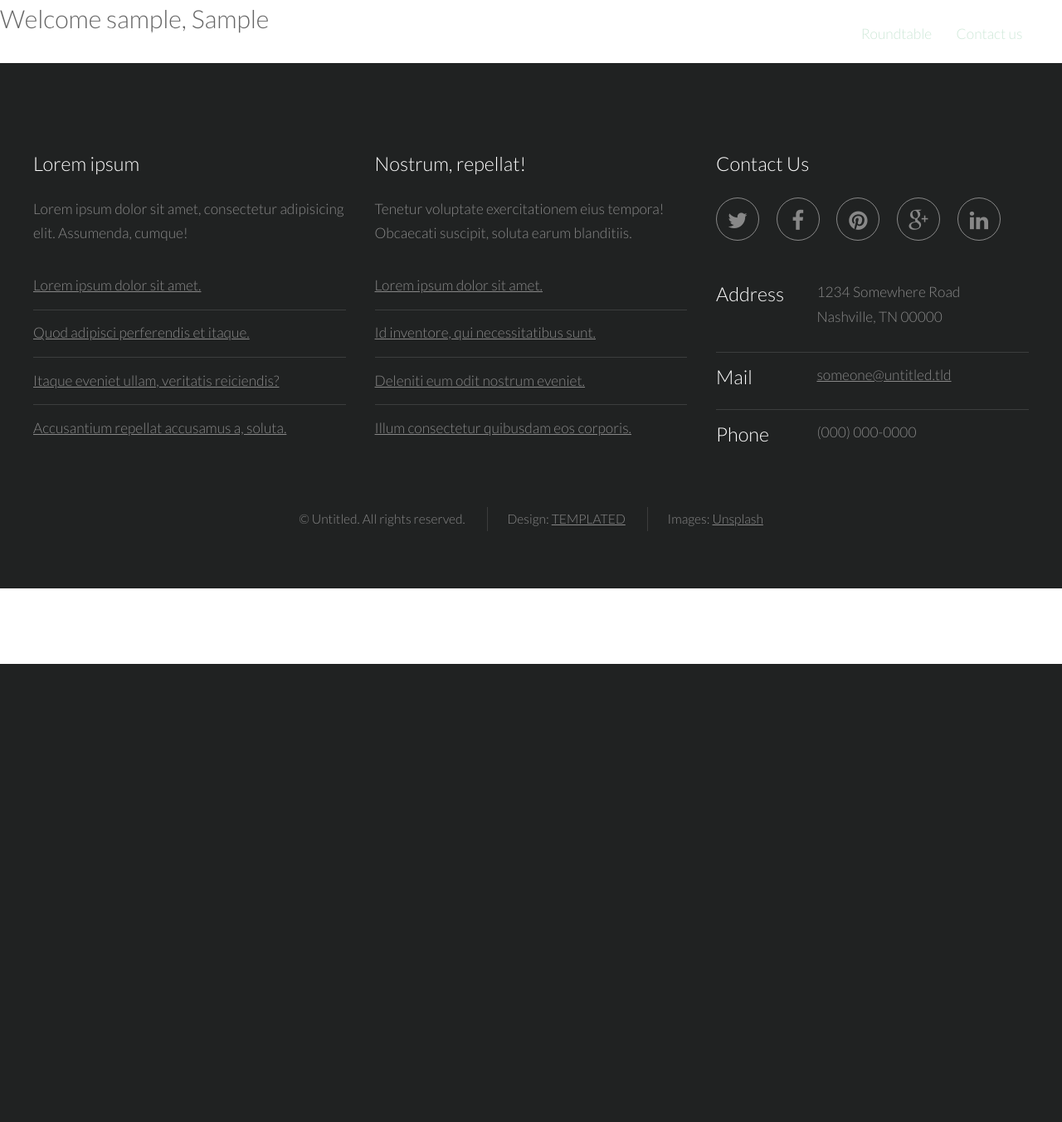
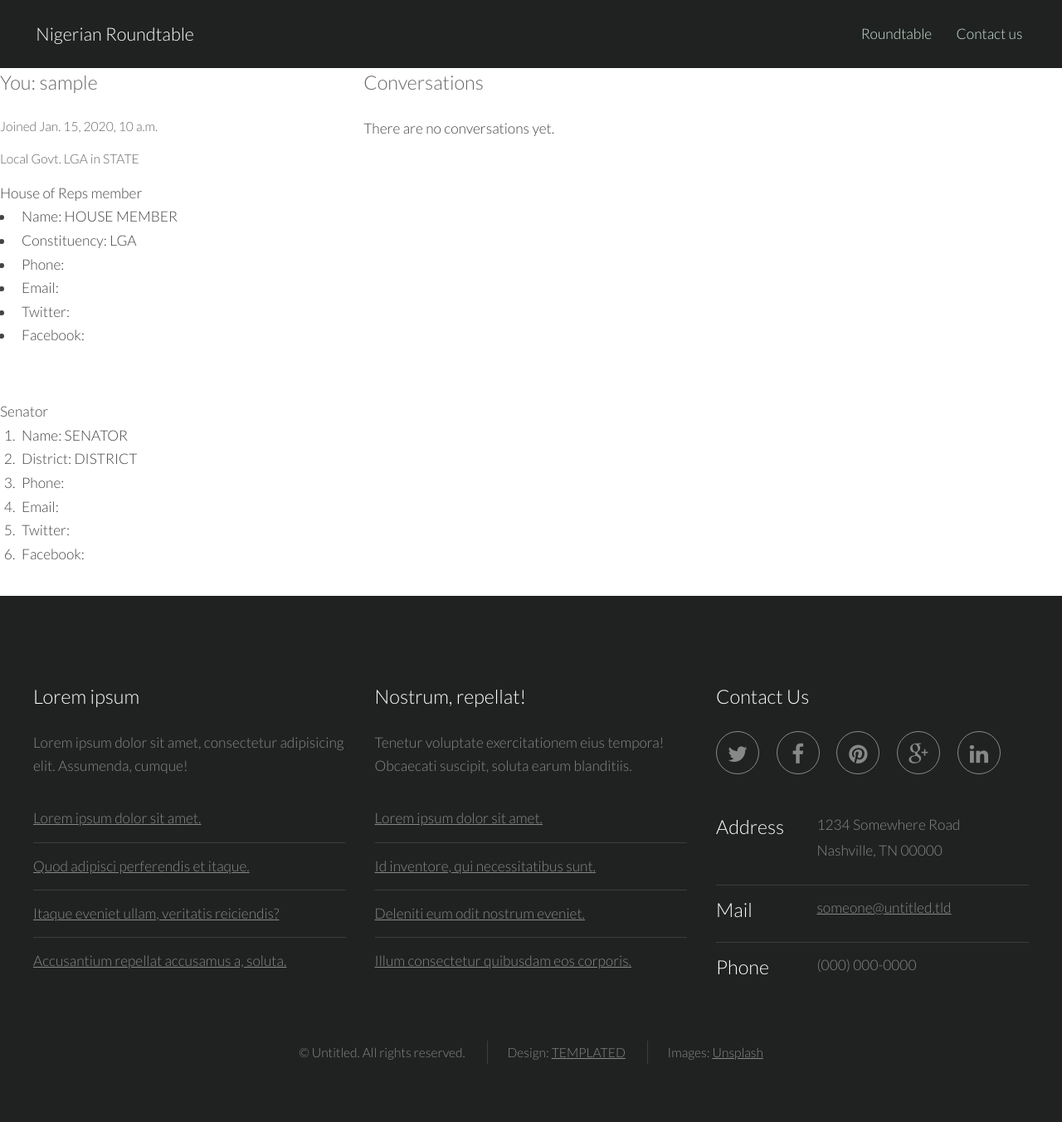
Before and after one commit to roundtableng/yarep, a Django app: page /profile/ in a window 1280 px wide. Shown: the whole page at 83% size. Before the commit the page ends 800 px from the top, so only its background shows below. Run offline with Django 3.2, Linux system fonts and the light colour scheme; a user stored in the database is signed in; data comes from the database, SQL or seed files in the repository; tables that the repository leaves empty hold one stand-in row (values such as "Sample post").

Commit message:
better profile page

```diff
--- a/reps/models.py
+++ b/reps/models.py
@@ -36,6 +36,14 @@
     def __unicode__(self):
         return self.name
 
+    @property
+    def representative(self):
+        return self.constituency.representative_set.all()[0]
+
+    @property
+    def senator(self):
+        return self.district.senator_set.all()[0]
+
 
 class Representative(models.Model):
     name = models.CharField(max_length=200)
--- a/templates/core/profile.html
+++ b/templates/core/profile.html
@@ -5,12 +5,45 @@
 {% block extra-js %}
 {% endblock extra-js %}
 
+{% block bodyclass %}{% endblock bodyclass %}
 {% block middle %}
   <!-- Banner -->
   <section>
-      <h2>Welcome {{ user.username }}, {{ user.first_name }} </h2>
+      <div class="row">
+          <div></div>
+                        <section class="4u 6u(medium) 12u$(small)">
+                            <h3>You: {{ user.username }}</h3>
+                            <h5>Joined {{ user.date_joined }}</h5>
+                            <h5>Local Govt. {{ user.account.lga }} in {{ user.account.lga.state }}</h5>
+                            House of Reps member
+                            <ul>
+                                <li>Name: {{ user.account.lga.representative }}</li>
+                                <li>Constituency: {{ user.account.lga.constituency }}</li>
+                                <li>Phone:</li>
+                                <li>Email: </li>
+                                <li>Twitter: </li>
+                                <li>Facebook: </li>
+                            </ul>
+                            <br />
+                            Senator
+                            <ol>
+                                <li>Name: {{ user.account.lga.senator }}</li>
+                                <li>District: {{ user.account.lga.district }}</li>
+                                <li>Phone:</li>
+                                <li>Email: </li>
+                                <li>Twitter: </li>
+                                <li>Facebook: </li>
+                            </ol>
+                        </section>
+                        <section class="4u 6u$(medium) 12u$(small)">
+                            <h3>Conversations</h3>
+                            <p>There are no conversations yet.</p>
+                            <ul class="alt">
+                            </ul>
+                        </section>
+          <div></div>
+      </div>
   </section>
 {% endblock middle %}
 {% block fb %}
-<script type="text/javascript" src="{% static 'js/fb.js' %}"></script>
 {% endblock fb %}
```
